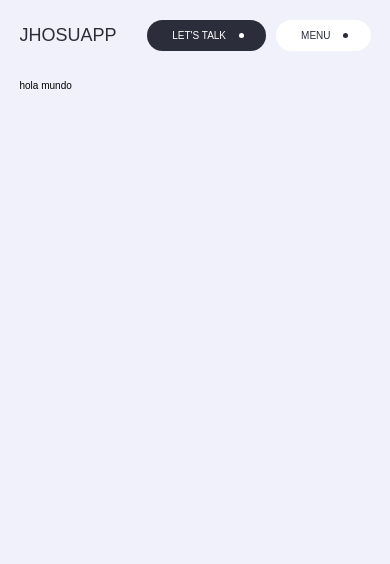
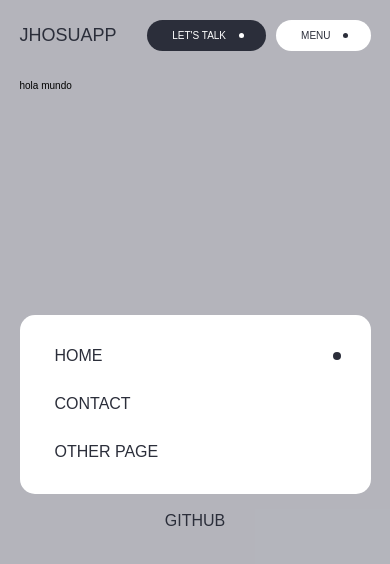
Before and after one commit to jhosuapp/portafolio-2024, a React (Vite) app: page / in a window 390 px wide. Shown: the top 564 px of the page. Built offline with nearby package versions, Linux system fonts and the light colour scheme; a web font is replaced by a local one.

Commit message:
feat: navbar && itemNav component + ui navbar && responsive

```diff
--- a/src/components/Button.tsx
+++ b/src/components/Button.tsx
@@ -1,6 +1,5 @@
 //Types
 import { IButtonProps } from '../models';
-
 
 const Button = ( { Text, HoverText, className, ...attributes }:IButtonProps ):JSX.Element => {
     return (
--- a/src/layouts/header/Header.tsx
+++ b/src/layouts/header/Header.tsx
@@ -1,5 +1,6 @@
 import { Link } from "react-router-dom";
 import { HeaderButtons } from './HeaderButtons';
+import { HeaderNav } from "./HeaderNav";
 
 const Header = ():JSX.Element => {
     return (
@@ -9,9 +10,12 @@ const Header = ():JSX.Element => {
                 Jhosuapp
             </Link>
             {/* Logo */}
-            {/*  */}
+            {/* Buttons */}
             <HeaderButtons />
-            {/*  */}
+            {/* Buttons */}
+            {/* Nav */}
+            <HeaderNav />
+            {/* Nav */}
         </header>
     )
 }
--- /dev/null
+++ b/src/layouts/header/HeaderNav.tsx
@@ -0,0 +1,23 @@
+import { motion } from "framer-motion";
+import { HeaderNavItem } from './HeaderNavItem';
+
+const HeaderNav = ():JSX.Element => {
+    return (
+        <motion.nav className="header__nav">
+            <ul>
+                <HeaderNavItem text='HOME' link='/' />
+                <HeaderNavItem text='CONTACT' link='/contact' />
+                <HeaderNavItem text='OTHER PAGE' link='/other-page' />
+            </ul>
+            <a href="#">
+                <img src="" alt="" />
+                <div>
+                    <span>GITHUB</span>
+                    <span>JHOSUAPP</span>
+                </div>
+            </a>
+        </motion.nav>
+    )
+}
+
+export { HeaderNav }
--- /dev/null
+++ b/src/layouts/header/HeaderNavItem.tsx
@@ -0,0 +1,24 @@
+import { NavLink, useMatch } from "react-router-dom";
+import { motion } from "framer-motion";
+//Types
+import { IHeaderNavItem } from '../../models';
+
+const HeaderNavItem = ({ text, link }: IHeaderNavItem ):JSX.Element => {
+
+    const match = useMatch(link);
+
+    const isActive = match !== null;
+
+    return (
+        <motion.li className={isActive ? 'active-route' : ''}>
+            <NavLink to={ link }>
+                <div>
+                    <span>{ text }</span>
+                    <span>{ text }</span>
+                </div>
+            </NavLink>
+        </motion.li>
+    )
+}
+
+export { HeaderNavItem }
--- a/src/models/index.ts
+++ b/src/models/index.ts
@@ -1 +1,2 @@
 export * from './components/button.model';
+export * from './layout/Header.model';
--- /dev/null
+++ b/src/models/layout/header.model.ts
@@ -0,0 +1,4 @@
+export type IHeaderNavItem = {
+    text: string;
+    link: string;
+}
--- a/src/sass/base/_variables.scss
+++ b/src/sass/base/_variables.scss
@@ -3,7 +3,7 @@ $palette:(
     'white': #fff,
     'black': #000,
     'primary': #2B2E3A,
-    'secondary': #C0DF40,
+    'secondary': #E6E7FE,
     'bg': #F0F1FA,
 );
 //BREAKPOINTS
@@ -18,6 +18,6 @@ $breakpoints: (
 //OTHERS
 $transition-duration: 0.3s;
 $limit-width: 1300px;
-$height-header: 65px;
+$height-header: clamp(5rem, 7.5vw, 10rem);
 $limit-padding: 7.5rem;
 $limit-padding-mobile: 5%;
--- a/src/sass/layout/_header.scss
+++ b/src/sass/layout/_header.scss
@@ -8,23 +8,151 @@
     padding: 3rem var.$limit-padding;
     position: fixed;
     width: 100%;
-    &__buttons {
+}
+
+.header__buttons{
+    display: flex;
+    gap: 10px;
+}
+
+.header__logo{
+    font-size: clamp(1.5rem, 2vw, 3rem);
+    font-weight: 500;
+    text-transform: uppercase;
+    color: fun.color('primary');
+}
+
+.header__nav{
+    position: absolute;
+    right: var.$limit-padding;
+    top: var.$height-header;
+    width: calc(100% - (var.$limit-padding * 2));
+    display: flex;
+    align-items: flex-end;
+    flex-direction: column;
+    ul{
+        background-color: fun.color('white');
+        width: 100%;
+        max-width: 30rem;
+        list-style: none;
+        padding: 2rem 0.5rem;
+        border-radius: 1.5rem;
+    }
+    li{
+        padding: 1.25rem 2rem;
+        margin-bottom: 0.5rem;
+        position: relative;
         display: flex;
-        gap: 10px;
+        align-items: center;
+        &:last-child{
+            margin-bottom: 0;
+        }
+        &::before{
+            position: absolute;
+            content: "";
+            width: 100%;
+            height: 100%;
+            left: 0;
+            top: 0;
+            border-radius: 100rem;
+            background-color: fun.color('secondary');
+            z-index: 1;
+            transform: scale(0.9);
+            transition: .3s ease;
+            transition-property: transform, opacity;
+            opacity: 0;
+        }
     }
-    &__logo{
-        font-size: clamp(1.5rem, 2vw, 3rem);
-        font-weight: 500;
+    a{
+        color: fun.color('primary');
         text-transform: uppercase;
-        color: fun.color('primary');
+        font-size: clamp(1.8rem, 3.5vh, 3rem);
+        position: relative;
+        z-index: 2;
+    }
+    div{
+        position: relative;
+        display: flex;
+        justify-content: center;
+        align-items: center;
+        overflow: hidden;
+        width: 100%;
+        padding: 0 1rem;
+        z-index: 10;
+        span{
+            transition: .3s ease;
+            transition-property: bottom, top, opacity;
+            &:first-child{
+                position: relative;
+                top: 0;
+                opacity: 1;
+            }
+            &:last-child{
+                position: absolute;
+                bottom: -2rem;
+                opacity: 0;
+            }
+        }
+    }
+    li:hover{
+        &::before{
+            transform: scale(1);
+            opacity: 1;
+        }
+        div span{
+            &:last-child{
+                bottom: clamp(0.015rem, 0.015vw,0.75rem);
+                opacity: 1;
+            }
+            &:first-child{
+                top: -2rem;
+                opacity: 0;
+            }
+        }
+    }
+    li.active-route{
+        pointer-events: none;
+        &::after{
+            content: "";
+            background-color: fun.color('primary');
+            width: 0.75rem;
+            height: 0.75rem;
+            position: absolute;
+            right: 2.5rem;
+            border-radius: 10rem;
+        }
     }
 }
 
 @media(max-width: fun.breakpoints('ipad-big')){
     .header{
         padding: 2rem var.$limit-padding-mobile;
-        &__logo{
-            font-size: 1.8rem;
+    }
+    .header__logo{
+        font-size: 1.8rem;
+        position: relative;
+        z-index: 1;
+    }
+    .header__buttons{
+        position: relative;
+        z-index: 1;
+    }
+    .header__nav{
+        background-color: rgb(0,0,0, .25);
+        padding: 0;
+        max-width: 100%;
+        width: 100%;
+        left: 0;
+        top: 0;
+        display: flex;
+        justify-content: center;
+        align-items: center;
+        height: 100svh;
+        ul{
+            max-width: 90%;
+        }
+        a{
+            font-size: 1.6rem;
         }
     }
 }
```
